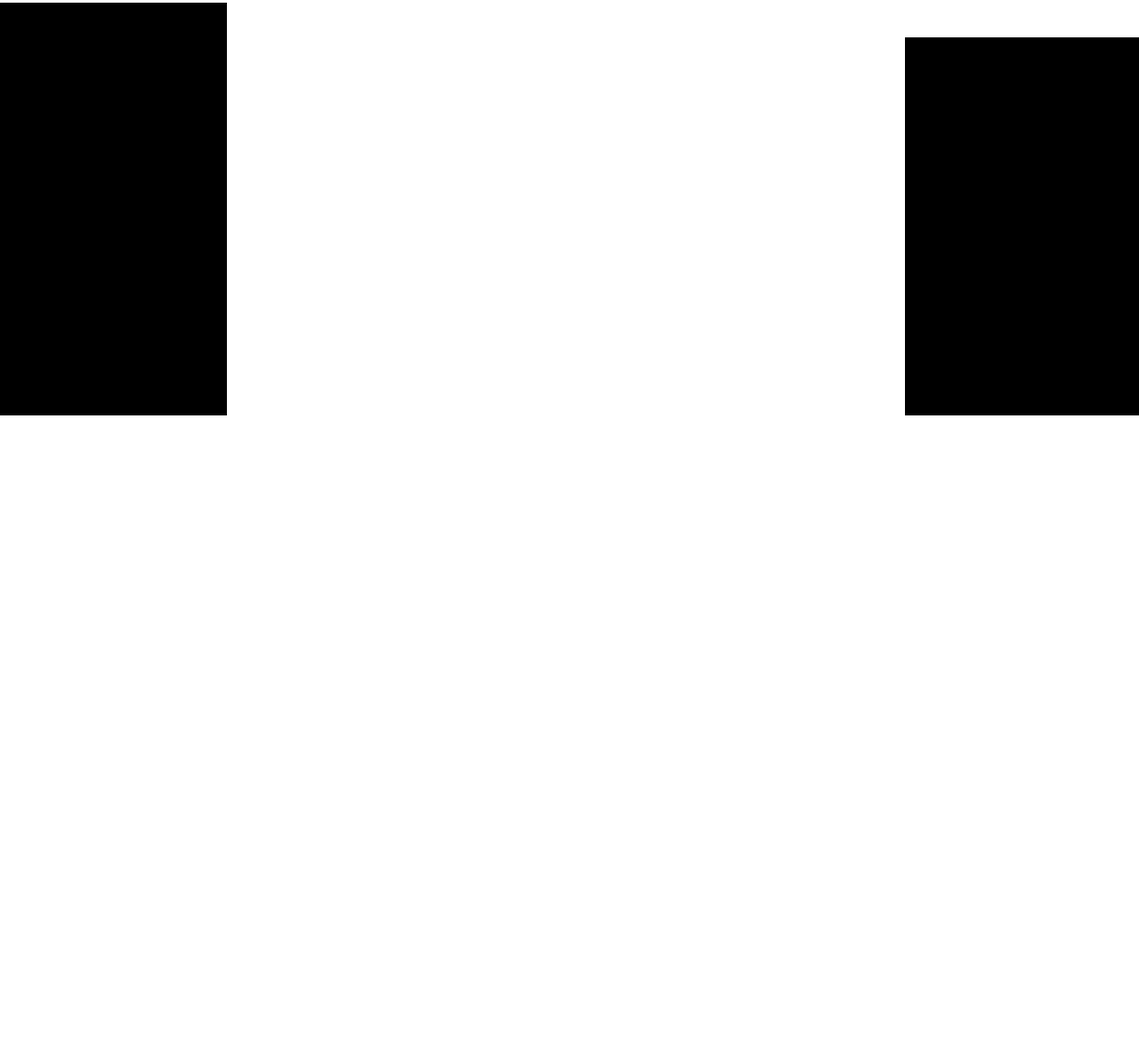
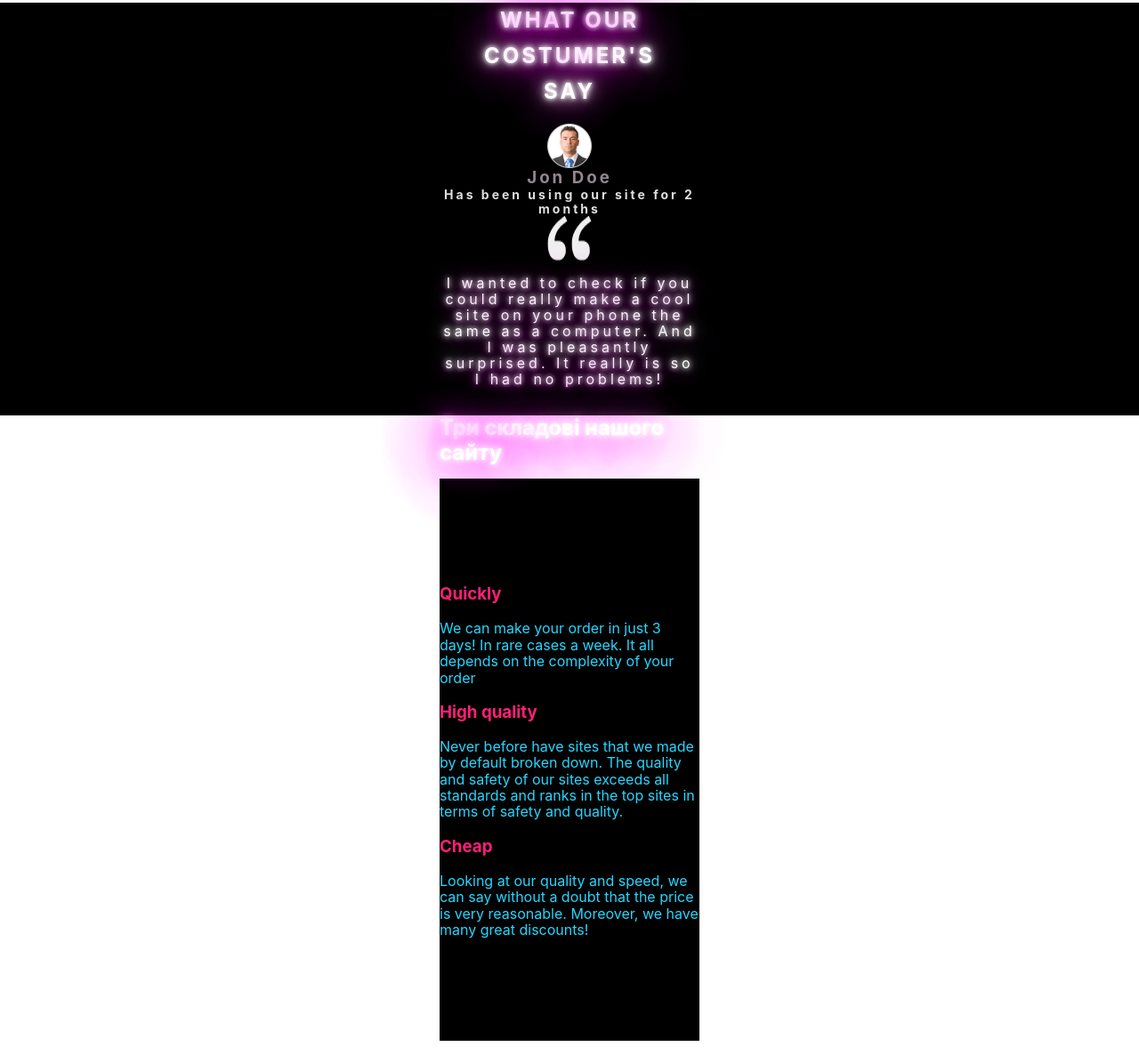
Before and after one commit to AleksandraHrevtsova/FE_1_Mobile_App_Project, a website: page src/index.html in a window 1280 px wide. Shown: the part 1229-2415 px from the top of the page at 89% size. Before the commit the page ends 1696 px from the top, so only its background shows below. Drawn offline with nearby package versions, Linux system fonts and the light colour scheme; files that its build step writes are made by us from their sources; files whose address does not match are found by name.

Commit message:
section 1 & 7 in progress

```diff
--- a/src/html/section7.html
+++ b/src/html/section7.html
@@ -1,31 +1,22 @@
-<!-- <section class="section7 container">
+<section class="section7_container">
   <h2 class="sect_title">Три складові нашого сайту </h2>
   <ul class="section7_list">
     <li>
-      <h3>Швидко</h3>
-      <p>Lorem ipsum dolor sit amet consectetur adipisicing
-        elit. Tenetur quas laudantium numquam fugiat eum
-        saepe dicta enim qui sint illum, quo voluptatibus
-        voluptatum similique, vitae dignissimos quam ad.
-        Rem, eos?</p>
+      <h3 class="h3">Quickly</h3>
+      <p class="p">We can make your order in just 3 days! In rare cases a week. It all depends on the complexity of your
+        order</p>
     </li>
     <li>
-      <h3>Якісно</h3>
-      <p>Lorem ipsum dolor sit amet consectetur adipisicing
-        elit. Tenetur quas laudantium numquam fugiat eum
-        saepe dicta enim qui sint illum, quo voluptatibus
-        voluptatum similique, vitae dignissimos quam ad.
-        Rem, eos?</p>
+      <h3 class="h3">High quality</h3>
+      <p class="p">Never before have sites that we made by default broken down. The quality and safety of our sites
+        exceeds all standards and ranks in the top sites in terms of safety and quality.</p>
     </li>
     <li>
-      <h3>Не дорого</h3>
-      <p>Lorem ipsum dolor sit amet consectetur adipisicing
-        elit. Tenetur quas laudantium numquam fugiat eum
-        saepe dicta enim qui sint illum, quo voluptatibus
-        voluptatum similique, vitae dignissimos quam ad.
-        Rem, eos?</p>
+      <h3 class="h3">Cheap</h3>
+      <p class="p">Looking at our quality and speed, we can say without a doubt that the price is very reasonable.
+        Moreover, we have many great discounts!</p>
     </li>
 
   </ul>
 
-</section> -->
+</section>
--- a/src/sass/section1.scss
+++ b/src/sass/section1.scss
@@ -1,22 +1,176 @@
-.container {
-  width: 292px;
-  margin: 0 auto;
-}
+// .section1 {
+//   width: 100%;
+//   height: 569px;
+//   margin: 0;
+//   background-image: linear-gradient(to bottom left, #888a96, #8e8798, #958499, #9b829b, #a17f9d, #a87c9e, #ae79a0, #b576a1, #bb73a3, #c171a5, #c86ea6, #ce6ba8);
+// }
 
-// ЗДЕСЬ МЫ ПИШЕМ СТИЛИ ДЛЯ MOBILE
+// .container_section1 {
+//   width: 292px;
+//   margin: auto;
+// }
 
-@media (width: 768px) {
-  .container {
-    width: 708px;
-  }
+// .text-information_section1 {
+//   margin: auto;
+//   text-align: center;
+//   padding: 144px 0;
+// }
 
-  // ЗДЕСЬ МЫ ПИШЕМ СТИЛИ ДЛЯ TABLET
-}
+// .title_section1 {
+//   color: #ffffff;
+//   text-shadow: 0 0 5px #ffffff, 0 0 10px #ffffff, 0 0 20px #ffffff, 0 0 40px #ff00de, 0 0 80px #ff00de, 0 0 90px #ff00de, 0 0 100px #ff00de, 0 0 150px #ff00de;
+//   margin-bottom: 11px;
+//   text-align: left;
+// }
 
-@media (width: 1200px) {
-  .container {
-    width: 1145px;
-  }
+// .mini-title_section1 {
+//   color: #bfbfbf;
+//   margin-bottom: 20px;
+//   text-align: left;
+// }
 
-  // ЗДЕСЬ МЫ ПИШЕМ СТИЛИ ДЛЯ DESKTOP
-}
+// ul {
+//   list-style: none;
+// }
+
+// .list_section1 {
+//   font-size: 12px;
+//   margin-bottom: 20px;
+//   text-align: left;
+// }
+
+// .list_item_section1 {
+//   margin-bottom: 34px;
+// }
+
+// .list_section1:before {
+//   content: "\2601";
+//   padding-right: 15px;
+// }
+
+// .download_section1 {
+//   display: block;
+//   margin: 0 auto;
+//   width: 212px;
+//   height: 49px;
+//   font-size: 22px;
+//   background-color: #5f104b;
+//   border: #5f104b;
+//   color: #fff;
+//   border-radius: 10px;
+// }
+
+// .download_section1:hover {
+//   background-color: #31D4E7;
+//   border: #31D4E7;
+// }
+
+// .button-text_section1:before {
+//   content: url(../images/cloud.png);
+//   padding-right: 19px;
+//   color: #ffffff;
+// }
+
+// .screen1_section1 {
+//   display: none;
+// }
+
+// .screen2_section1 {
+//   display: none;
+// }
+
+// @media (width: 768px) {
+//   .section1 {
+//     height: 760px;
+//   }
+
+//   .container_section1 {
+//     width: 708px;
+//     display: flex;
+//     padding: 175px 0;
+//   }
+
+//   .text-information_section1 {
+//     padding: 0;
+//     margin-bottom: 30px;
+//   }
+
+//   .title_section1 {
+//     font-size: 42px;
+//     width: 465px;
+//     margin-top: 0;
+
+//   }
+
+//   .mini-title_section1 {
+//     font-size: 22px;
+//     margin-bottom: 50px;
+//   }
+
+//   .list_section1 {
+//     font-size: 16px;
+//   }
+
+//   .list_item_section1 {
+//     margin-bottom: 82px;
+//   }
+
+//   .download_section1 {
+//     margin: 0 0 0 23px;
+//   }
+
+//   .text-information_section1 {
+//     margin: 0;
+//     width: 454px;
+//   }
+
+//   .images_section1 {
+//     position: relative;
+//     top: 155px;
+//     width: 275px;
+//     height: 412px;
+//   }
+
+//   .screen1_section1 {
+//     display: block;
+//     top: 40px;
+//     left: -25px;
+//     position: absolute;
+//     z-index: 2;
+//     height: 370px;
+//     width: 205px;
+//   }
+
+//   .screen2_section1 {
+//     display: block;
+//     position: absolute;
+//     top: 0;
+//     width: 225px;
+//     z-index: 1;
+//     height: 410px;
+//   }
+// }
+
+// @media (width: 1200px) {
+//   .container_section1 {
+//     width: 1145px;
+//   }
+
+//   .screen1_section1 {
+//     display: block;
+//     width: auto;
+//     height: 544px;
+//     top: 60px;
+//   }
+
+//   .screen2_section1 {
+//     display: block;
+//     height: 606px;
+//     width: auto;
+//   }
+
+//   .images_section1 {
+//     top: 0;
+//     left: 300px;
+//   }
+// }
--- a/src/sass/section7.scss
+++ b/src/sass/section7.scss
@@ -1,53 +1,47 @@
+.section7_container {
+  width: 292px;
+  margin: 0 auto;
+}
 
-// .container {
-//   width: 292px;
-//   margin: 0 auto;
+.sect_title {
+  color: #ffffff;
+  text-shadow: 0 0 5px #ffffff, 0 0 10px #ffffff,
+    0 0 20px #ffffff, 0 0 40px #ff00de, 0 0 80px #ff00de,
+    0 0 90px #ff00de, 0 0 100px #ff00de, 0 0 150px #ff00de;
+  display: flex;
+  margin: 0 auto;
+}
 
-// }
-// h2 {
-//   color: #ffffff;
-//   text-shadow: 0 0 5px #ffffff, 0 0 10px #ffffff,
-//     0 0 20px #ffffff, 0 0 40px #ff00de, 0 0 80px #ff00de,
-//     0 0 90px #ff00de, 0 0 100px #ff00de, 0 0 150px #ff00de;
-// }
+.section7_list {
+  flex-flow: column;
+  justify-content: center;
+  padding: 100px 0;
+  background-color: black;
+}
 
-// h3 {
-//   color: #ff1f78;
-// }
+.h3 {
+  color: #ff1f78;
+}
 
-// p {
-//   color: #26d7ff;
-// }
+.p {
+  color: #26d7ff;
+}
 
-// .section7 {
-//   display: flex;
-//   flex-flow: column;
-//   justify-content: center;
+@media (width:768px) {
+  .container {
+    width: 708px;
+  }
+}
 
-//   padding: 100px 0;
-//   background-color: black;
-// }
+@media (width:1200px) {
+  .container {
+    width: 100%;
+    width: 1140px;
+  }
 
-// .sect_title {
-//   display: flex;
-//   margin: 0 auto;
-// }
-
-// @media (width:768px) {
-//   .container {
-//     width: 708px;
-//   }
-// }
-
-// @media (width:1200px) {
-//   .container {
-//     width: 100%;
-//     width: 1140px;
-//   }
-
-//   .section7_list {
-//     display: flex;
-//     flex-direction: row;
-//     margin: 30px;
-//   }
-// }
+  .section7_list {
+    display: flex;
+    flex-direction: row;
+    margin: 30px;
+  }
+}
```
Also changed, not shown: src/html/section1.html (+12 -13 lines), build/css/styles.css, build/css/styles.min.css, build/index.html.
